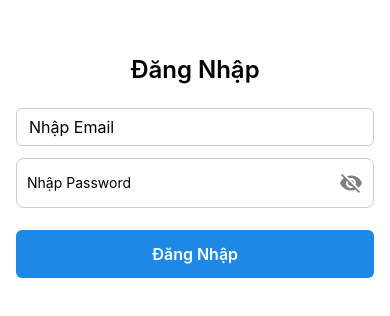
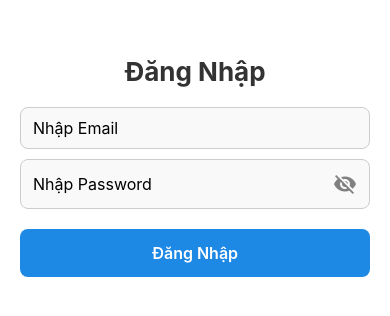
Before and after one commit to hoanghunglhu/management-income-expense-22ct113, a React Native app in the folder QuanLiChiTieu/: screen /Login in a window 390 px wide. Shown: the part 256-572 px from the top of the page. Built offline with nearby package versions, Linux system fonts and the light colour scheme.

Commit message:
Thêm trạng thái loading khi đăng nhập và tài khoản admin mặc định

```diff
--- a/QuanLiChiTieu/context/AuthContext.js
+++ b/QuanLiChiTieu/context/AuthContext.js
@@ -1,23 +1,91 @@
-import React, { createContext, useState, useContext, useEffect } from 'react';
-import AsyncStorage from '@react-native-async-storage/async-storage';
+// import React, { createContext, useState, useContext, useEffect } from 'react';
+// import AsyncStorage from '@react-native-async-storage/async-storage';
 
-// Tạo context để quản lý trạng thái đăng nhập
+// // Tạo context để quản lý trạng thái đăng nhập
+// const AuthContext = createContext();
+
+// export const AuthProvider = ({ children }) => {
+//   const [isLoggedIn, setIsLoggedIn] = useState(false);
+//   const [isLoading, setIsLoading] = useState(true);
+
+//   // Kiểm tra trạng thái đăng nhập khi ứng dụng khởi động
+//   useEffect(() => {
+//     const checkLoginStatus = async () => {
+//       try {
+//         const value = await AsyncStorage.getItem('isLoggedIn');
+//         if (value === 'true') {
+//           setIsLoggedIn(true);
+//         }
+//       } catch (error) {
+//         console.log('Lỗi khi kiểm tra trạng thái đăng nhập:', error);
+//       } finally {
+//         setIsLoading(false);
+//       }
+//     };
+
+//     checkLoginStatus();
+//   }, []);
+
+//   // Hàm đăng nhập
+//   const login = async () => {
+//     try {
+//       await AsyncStorage.setItem('isLoggedIn', 'true');
+//       setIsLoggedIn(true);
+//     } catch (error) {
+//       console.log('Lỗi khi lưu trạng thái đăng nhập:', error);
+//     }
+//   };
+
+//   // Hàm đăng xuất
+//   const logout = async () => {
+//     try {
+//       await AsyncStorage.removeItem('isLoggedIn');
+//       setIsLoggedIn(false);
+//     } catch (error) {
+//       console.log('Lỗi khi xóa trạng thái đăng nhập:', error);
+//     }
+//   };
+
+//   return (
+//     <AuthContext.Provider value={{ isLoggedIn, isLoading, login, logout }}>
+//       {children}
+//     </AuthContext.Provider>
+//   );
+// };
+
+// // Hook để sử dụng context
+// export const useAuth = () => useContext(AuthContext);
+import React, { createContext, useState, useEffect, useContext } from "react";
+import AsyncStorage from "@react-native-async-storage/async-storage";
+
+// Tạo context
 const AuthContext = createContext();
 
 export const AuthProvider = ({ children }) => {
-  const [isLoggedIn, setIsLoggedIn] = useState(false);
+  const [user, setUser] = useState(null);
   const [isLoading, setIsLoading] = useState(true);
+
+  // Danh sách tài khoản mặc định (chưa có backend)
+  const defaultUsers = [
+    {
+      email: "admin@gmail.com",
+      phone: "0123456789",
+      password: "Admin@123", // Mật khẩu hợp lệ
+      role: "admin",
+    },
+  ];
 
   // Kiểm tra trạng thái đăng nhập khi ứng dụng khởi động
   useEffect(() => {
     const checkLoginStatus = async () => {
       try {
-        const value = await AsyncStorage.getItem('isLoggedIn');
-        if (value === 'true') {
-          setIsLoggedIn(true);
+        setIsLoading(true);
+        const storedUser = await AsyncStorage.getItem("user");
+        if (storedUser) {
+          setUser(JSON.parse(storedUser));
         }
       } catch (error) {
-        console.log('Lỗi khi kiểm tra trạng thái đăng nhập:', error);
+        console.log("Lỗi khi kiểm tra trạng thái đăng nhập:", error);
       } finally {
         setIsLoading(false);
       }
@@ -27,31 +95,41 @@ export const AuthProvider = ({ children }) => {
   }, []);
 
   // Hàm đăng nhập
-  const login = async () => {
-    try {
-      await AsyncStorage.setItem('isLoggedIn', 'true');
-      setIsLoggedIn(true);
-    } catch (error) {
-      console.log('Lỗi khi lưu trạng thái đăng nhập:', error);
+  const login = async (email, password) => {
+    const foundUser = defaultUsers.find(
+      (user) => user.email === email && user.password === password
+    );
+
+    if (foundUser) {
+      try {
+        await AsyncStorage.setItem("user", JSON.stringify(foundUser));
+        setUser(foundUser);
+        return { success: true, user: foundUser };
+      } catch (error) {
+        console.log("Lỗi khi lưu trạng thái đăng nhập:", error);
+        return { success: false, message: "Lỗi hệ thống, thử lại sau." };
+      }
+    } else {
+      return { success: false, message: "Sai tài khoản hoặc mật khẩu" };
     }
   };
 
   // Hàm đăng xuất
   const logout = async () => {
     try {
-      await AsyncStorage.removeItem('isLoggedIn');
-      setIsLoggedIn(false);
+      await AsyncStorage.removeItem("user");
+      setUser(null);
     } catch (error) {
-      console.log('Lỗi khi xóa trạng thái đăng nhập:', error);
+      console.log("Lỗi khi đăng xuất:", error);
     }
   };
 
   return (
-    <AuthContext.Provider value={{ isLoggedIn, isLoading, login, logout }}>
+    <AuthContext.Provider value={{ user, isLoading, login, logout }}>
       {children}
     </AuthContext.Provider>
   );
 };
 
-// Hook để sử dụng context
+// Hook tiện ích để sử dụng AuthContext
 export const useAuth = () => useContext(AuthContext);
--- a/QuanLiChiTieu/screens/Login/index.js
+++ b/QuanLiChiTieu/screens/Login/index.js
@@ -1,71 +1,199 @@
+// import React, { useState } from "react";
+// import { View, Text, TextInput, TouchableOpacity } from "react-native";
+// import { useForm, Controller } from "react-hook-form";
+// import { MaterialIcons } from "@expo/vector-icons";
+// import styles from "./styles";
+// import { useAuth } from "../../context/AuthContext";
+
+// // Regex để validate password: yêu cầu có ít nhất 1 chữ hoa, 1 chữ thường, 1 số, 1 ký tự đặc biệt (!@#$%^&*)
+// // Và email theo định dạng thông thường.
+// const PASSWORD_REGEX =
+//   /^(?=.*[A-Z])(?=.*[a-z])(?=.*\d)(?=.*[!@#$%^&*]).{8,255}$/;
+// const EMAIL_REGEX = /^[^\s@]+@[^\s@]+\.[^\s@]+$/;
+
+// export default function LoginScreen({ navigation }) {
+//   const [passwordVisible, setPasswordVisible] = useState(false);
+//   const [message, setMessage] = useState(null);
+//   const [messageType, setMessageType] = useState(null);
+//   const { login } = useAuth();
+
+//   const {
+//     control,
+//     handleSubmit,
+//     formState: { errors },
+//   } = useForm({
+//     defaultValues: {
+//       email: "",
+//       password: "",
+//     },
+//   });
+
+//   const onSubmit = (data) => {
+//     // Kiểm tra dữ liệu sau khi validate thành công
+
+//     if (data.email === "example@gmail.com" && data.password === "Example@123") {
+//       setMessage("Đăng nhập thành công!");
+//       setMessageType("success");
+//       setTimeout(() => {
+//         setMessage(null);
+//         // Gọi hàm login từ context để cập nhật trạng thái đăng nhập
+//         login();
+//       }, 2000);
+//     } else {
+//       setMessage("Email hoặc mật khẩu không đúng!");
+//       setMessageType("error");
+//       setTimeout(() => setMessage(null), 3000);
+//     }
+//   };
+
+//   return (
+//     <View style={styles.container}>
+//       <Text style={styles.title}>Đăng Nhập</Text>
+
+//       {message && (
+//         <View style={[styles.messageBox, messageType === 'error' ? styles.errorBox : styles.successBox]}>
+//           <Text style={styles.messageText}>{message}</Text>
+//         </View>
+//       )}
+//       {/* Email Field */}
+//       <Controller
+//         control={control}
+//         name="email"
+//         rules={{
+//           required: "Email là bắt buộc",
+//           maxLength: { value: 255, message: "Email không vượt quá 255 ký tự" },
+//           pattern: {
+//             value: EMAIL_REGEX,
+//             message: "Email không đúng định dạng",
+//           },
+//         }}
+//         render={({ field: { onChange, onBlur, value } }) => (
+//           <TextInput
+//             style={styles.input}
+//             placeholder="Nhập Email"
+//             keyboardType="email-address"
+//             autoCapitalize="none"
+//             onBlur={onBlur}
+//             onChangeText={onChange}
+//             value={value}
+//           />
+//         )}
+//       />
+//       {errors.email && (
+//         <Text style={styles.errorText}>{errors.email.message}</Text>
+//       )}
+
+//       {/* Password Field */}
+//       <View style={styles.passwordContainer}>
+//         <Controller
+//           control={control}
+//           name="password"
+//           rules={{
+//             required: "Password là bắt buộc",
+//             minLength: { value: 8, message: "Password phải tối thiểu 8 ký tự" },
+//             maxLength: {
+//               value: 255,
+//               message: "Password không vượt quá 255 ký tự",
+//             },
+//             pattern: {
+//               value: PASSWORD_REGEX,
+//               message:
+//                 "Phải có ít nhất 1 chữ hoa, 1 chữ thường, 1 số và 1 ký tự đặc biệt",
+//             },
+//           }}
+//           render={({ field: { onChange, onBlur, value } }) => (
+//             <View style={styles.passwordInputWrapper}>
+//               <TextInput
+//                 style={styles.passwordInput}
+//                 placeholder="Nhập Password"
+//                 secureTextEntry={!passwordVisible}
+//                 onBlur={onBlur}
+//                 onChangeText={onChange}
+//                 value={value}
+//               />
+//               <TouchableOpacity
+//                 onPress={() => setPasswordVisible(!passwordVisible)}
+//               >
+//                 <MaterialIcons
+//                   name={passwordVisible ? "visibility" : "visibility-off"}
+//                   size={24}
+//                   color="gray"
+//                 />
+//               </TouchableOpacity>
+//             </View>
+//           )}
+//         />
+//       </View>
+//       {errors.password && (
+//         <Text style={styles.errorText}>{errors.password.message}</Text>
+//       )}
+
+//       {/* Button Đăng nhập */}
+//       <TouchableOpacity style={styles.button} onPress={handleSubmit(onSubmit)}>
+//         <Text style={styles.buttonText}>Đăng Nhập</Text>
+//       </TouchableOpacity>
+//     </View>
+//   );
+// }
 import React, { useState } from "react";
-import { View, Text, TextInput, TouchableOpacity } from "react-native";
+import {
+  View, Text, TextInput, TouchableOpacity, ActivityIndicator
+} from "react-native";
 import { useForm, Controller } from "react-hook-form";
 import { MaterialIcons } from "@expo/vector-icons";
+import { useAuth } from "../../context/AuthContext";
 import styles from "./styles";
-import { useAuth } from "../../context/AuthContext";
 
-// Regex để validate password: yêu cầu có ít nhất 1 chữ hoa, 1 chữ thường, 1 số, 1 ký tự đặc biệt (!@#$%^&*)
-// Và email theo định dạng thông thường.
-const PASSWORD_REGEX =
-  /^(?=.*[A-Z])(?=.*[a-z])(?=.*\d)(?=.*[!@#$%^&*]).{8,255}$/;
+// Regex để xác thực email & mật khẩu
+const PASSWORD_REGEX = /^(?=.*[A-Z])(?=.*[a-z])(?=.*\d)(?=.*[!@#$%^&*]).{8,255}$/;
 const EMAIL_REGEX = /^[^\s@]+@[^\s@]+\.[^\s@]+$/;
 
-export default function LoginScreen({ navigation }) {
+export default function LoginScreen() {
+  const { login } = useAuth();
   const [passwordVisible, setPasswordVisible] = useState(false);
+  const [loading, setLoading] = useState(false);
   const [message, setMessage] = useState(null);
   const [messageType, setMessageType] = useState(null);
-  const { login } = useAuth();
 
-  const {
-    control,
-    handleSubmit,
-    formState: { errors },
-  } = useForm({
-    defaultValues: {
-      email: "",
-      password: "",
-    },
+  const { control, handleSubmit, formState: { errors } } = useForm({
+    defaultValues: { email: "", password: "" },
   });
 
-  const onSubmit = (data) => {
-    // Kiểm tra dữ liệu sau khi validate thành công
+  const onSubmit = async (data) => {
+    setLoading(true);
+    setMessage(null);
 
-    if (data.email === "example@gmail.com" && data.password === "Example@123") {
+    const result = await login(data.email, data.password);
+
+    if (!result.success) {
+      setMessage(result.message);
+      setMessageType("error");
+    } else {
       setMessage("Đăng nhập thành công!");
       setMessageType("success");
-      setTimeout(() => {
-        setMessage(null);
-        // Gọi hàm login từ context để cập nhật trạng thái đăng nhập
-        login();
-      }, 2000);
-    } else {
-      setMessage("Email hoặc mật khẩu không đúng!");
-      setMessageType("error");
-      setTimeout(() => setMessage(null), 3000);
     }
+
+    setTimeout(() => setLoading(false), 2000);
   };
 
   return (
     <View style={styles.container}>
       <Text style={styles.title}>Đăng Nhập</Text>
 
+      {/* Hiển thị thông báo */}
       {message && (
-        <View style={[styles.messageBox, messageType === 'error' ? styles.errorBox : styles.successBox]}>
+        <View style={[styles.messageBox, messageType === "error" ? styles.errorBox : styles.successBox]}>
           <Text style={styles.messageText}>{message}</Text>
         </View>
       )}
-      {/* Email Field */}
+
+      {/* Email Input */}
       <Controller
         control={control}
         name="email"
         rules={{
           required: "Email là bắt buộc",
-          maxLength: { value: 255, message: "Email không vượt quá 255 ký tự" },
-          pattern: {
-            value: EMAIL_REGEX,
-            message: "Email không đúng định dạng",
-          },
+          pattern: { value: EMAIL_REGEX, message: "Email không đúng định dạng" },
         }}
         render={({ field: { onChange, onBlur, value } }) => (
           <TextInput
@@ -79,27 +207,16 @@ export default function LoginScreen({ navigation }) {
           />
         )}
       />
-      {errors.email && (
-        <Text style={styles.errorText}>{errors.email.message}</Text>
-      )}
+      {errors.email && <Text style={styles.errorText}>{errors.email.message}</Text>}
 
-      {/* Password Field */}
+      {/* Password Input */}
       <View style={styles.passwordContainer}>
         <Controller
           control={control}
           name="password"
           rules={{
             required: "Password là bắt buộc",
-            minLength: { value: 8, message: "Password phải tối thiểu 8 ký tự" },
-            maxLength: {
-              value: 255,
-              message: "Password không vượt quá 255 ký tự",
-            },
-            pattern: {
-              value: PASSWORD_REGEX,
-              message:
-                "Phải có ít nhất 1 chữ hoa, 1 chữ thường, 1 số và 1 ký tự đặc biệt",
-            },
+            pattern: { value: PASSWORD_REGEX, message: "Mật khẩu không hợp lệ" },
           }}
           render={({ field: { onChange, onBlur, value } }) => (
             <View style={styles.passwordInputWrapper}>
@@ -111,26 +228,18 @@ export default function LoginScreen({ navigation }) {
                 onChangeText={onChange}
                 value={value}
               />
-              <TouchableOpacity
-                onPress={() => setPasswordVisible(!passwordVisible)}
-              >
-                <MaterialIcons
-                  name={passwordVisible ? "visibility" : "visibility-off"}
-                  size={24}
-                  color="gray"
-                />
+              <TouchableOpacity onPress={() => setPasswordVisible(!passwordVisible)}>
+                <MaterialIcons name={passwordVisible ? "visibility" : "visibility-off"} size={24} color="gray" />
               </TouchableOpacity>
             </View>
           )}
         />
       </View>
-      {errors.password && (
-        <Text style={styles.errorText}>{errors.password.message}</Text>
-      )}
+      {errors.password && <Text style={styles.errorText}>{errors.password.message}</Text>}
 
       {/* Button Đăng nhập */}
-      <TouchableOpacity style={styles.button} onPress={handleSubmit(onSubmit)}>
-        <Text style={styles.buttonText}>Đăng Nhập</Text>
+      <TouchableOpacity style={styles.button} onPress={handleSubmit(onSubmit)} disabled={loading}>
+        {loading ? <ActivityIndicator color="white" /> : <Text style={styles.buttonText}>Đăng Nhập</Text>}
       </TouchableOpacity>
     </View>
   );
--- a/QuanLiChiTieu/screens/Login/styles.js
+++ b/QuanLiChiTieu/screens/Login/styles.js
@@ -1,41 +1,140 @@
+// import { StyleSheet } from 'react-native';
+
+// const styles = StyleSheet.create({
+//   container: {
+//     flex: 1,
+//     backgroundColor: '#fff',
+//     justifyContent: 'center',
+//     alignItems: 'center',
+//     padding: 16,
+//   },
+//   title: {
+//     fontSize: 24,
+//     fontWeight: '600',
+//     marginBottom: 24,
+//     textAlign: 'center',
+//   },
+//   input: {
+//     width: '100%',
+//     borderWidth: 1,
+//     borderColor: '#ccc',
+//     borderRadius: 6,
+//     paddingHorizontal: 12,
+//     paddingVertical: 8,
+//     fontSize: 16,
+//     marginBottom: 12,
+//   },
+//   errorText: {
+//     width: '100%',
+//     color: 'red',
+//     marginBottom: 8,
+//   },
+//   button: {
+//     width: '100%',
+//     backgroundColor: '#1e88e5',
+//     paddingVertical: 14,
+//     borderRadius: 6,
+//     alignItems: 'center',
+//     marginTop: 12,
+//   },
+//   buttonText: {
+//     color: '#fff',
+//     fontSize: 16,
+//     fontWeight: '600',
+//   },
+//   passwordContainer: {
+//     width: '100%',
+//   },
+//   passwordInputWrapper: {
+//     flexDirection: 'row',
+//     alignItems: 'center',
+//     borderWidth: 1,
+//     borderColor: '#ccc',
+//     borderRadius: 8,
+//     paddingHorizontal: 10,
+//     height: 50,
+//     marginBottom: 10,
+//   },
+//   passwordInput: {
+//     flex: 1,
+//   },
+//   messageBox: {
+//     width: '100%',
+//     padding: 15,
+//     borderRadius: 8,
+//     marginBottom: 10,
+//     alignItems: 'center',
+//   },
+//   errorBox: {
+//     backgroundColor: '#ffdddd',
+//     borderColor: '#ff0000',
+//     borderWidth: 1,
+//   },
+//   successBox: {
+//     backgroundColor: '#ddffdd',
+//     borderColor: '#00cc00',
+//     borderWidth: 1,
+//   },
+//   messageText: {
+//     fontSize: 16,
+//     fontWeight: 'bold',
+//   },
+
+// });
+
+// export default styles;
 import { StyleSheet } from 'react-native';
+
+const COLORS = {
+  primary: '#1e88e5', // Màu chính của nút
+  error: '#ff0000',
+  success: '#00cc00',
+  background: '#fff',
+  border: '#ccc',
+  inputBackground: '#f9f9f9',
+};
 
 const styles = StyleSheet.create({
   container: {
     flex: 1,
-    backgroundColor: '#fff',
+    backgroundColor: COLORS.background,
     justifyContent: 'center',
     alignItems: 'center',
-    padding: 16,
+    paddingHorizontal: 20,
   },
   title: {
-    fontSize: 24,
-    fontWeight: '600',
-    marginBottom: 24,
+    fontSize: 26,
+    fontWeight: '700',
+    marginBottom: 20,
+    color: '#333',
     textAlign: 'center',
   },
   input: {
     width: '100%',
+    backgroundColor: COLORS.inputBackground,
     borderWidth: 1,
-    borderColor: '#ccc',
-    borderRadius: 6,
+    borderColor: COLORS.border,
+    borderRadius: 8,
     paddingHorizontal: 12,
-    paddingVertical: 8,
+    paddingVertical: 10,
     fontSize: 16,
-    marginBottom: 12,
+    marginBottom: 10,
   },
   errorText: {
     width: '100%',
-    color: 'red',
-    marginBottom: 8,
+    color: COLORS.error,
+    marginBottom: 10,
+    fontSize: 14,
+    fontWeight: '500',
   },
   button: {
     width: '100%',
-    backgroundColor: '#1e88e5',
+    backgroundColor: COLORS.primary,
     paddingVertical: 14,
-    borderRadius: 6,
+    borderRadius: 8,
     alignItems: 'center',
-    marginTop: 12,
+    marginTop: 10,
+    elevation: 3, // Hiệu ứng đổ bóng trên Android
   },
   buttonText: {
     color: '#fff',
@@ -48,38 +147,39 @@ const styles = StyleSheet.create({
   passwordInputWrapper: {
     flexDirection: 'row',
     alignItems: 'center',
+    backgroundColor: COLORS.inputBackground,
     borderWidth: 1,
-    borderColor: '#ccc',
+    borderColor: COLORS.border,
     borderRadius: 8,
-    paddingHorizontal: 10,
+    paddingHorizontal: 12,
     height: 50,
     marginBottom: 10,
   },
   passwordInput: {
     flex: 1,
+    fontSize: 16,
   },
   messageBox: {
     width: '100%',
-    padding: 15,
+    padding: 14,
     borderRadius: 8,
-    marginBottom: 10,
+    marginBottom: 12,
     alignItems: 'center',
   },
   errorBox: {
-    backgroundColor: '#ffdddd',
-    borderColor: '#ff0000',
+    backgroundColor: '#ffebeb',
+    borderColor: COLORS.error,
     borderWidth: 1,
   },
   successBox: {
-    backgroundColor: '#ddffdd',
-    borderColor: '#00cc00',
+    backgroundColor: '#e6ffe6',
+    borderColor: COLORS.success,
     borderWidth: 1,
   },
   messageText: {
     fontSize: 16,
     fontWeight: 'bold',
   },
-
 });
 
 export default styles;
```
Also changed, not shown: 1 other file (tests, documents, lock files or other folders).
